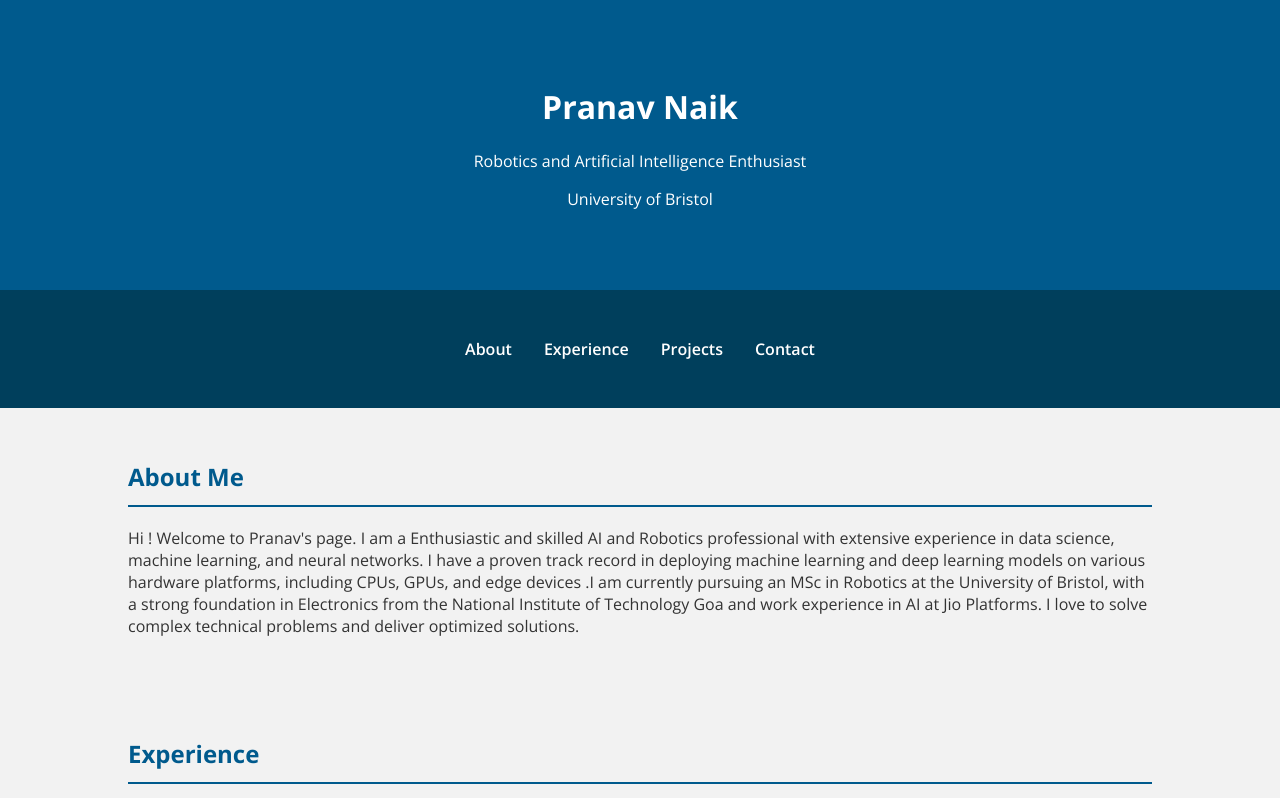
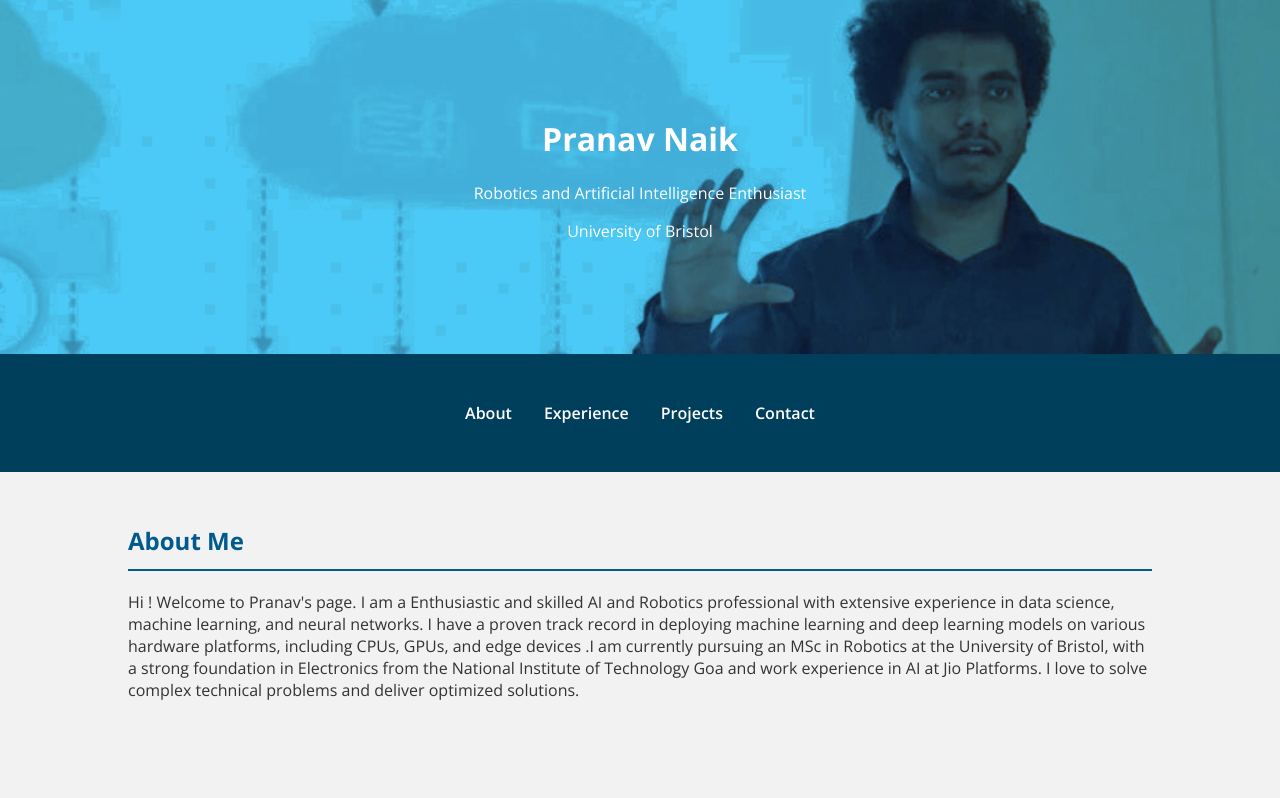
Before and after one commit to SilverArachnid/Pranav-s_Projects, a plain HTML site: page index.html in a window 1280 px wide. Shown: the top 798 px of the page. Drawn offline with nearby package versions, Linux system fonts and the light colour scheme.

Commit message:
added background image with tint

```diff
--- a/index.html
+++ b/index.html
@@ -99,13 +99,15 @@
 
     <section id="contact">
         <div class="container">
+
+            <div class="linkedin-block">
+                <div class="badge-base LI-profile-badge" data-locale="en_US" data-size="medium" data-theme="light" data-type="VERTICAL" data-vanity="pranav-naik-a49b081a7" data-version="v1"><a class="badge-base__link LI-simple-link" href="https://uk.linkedin.com/in/pranav-naik-a49b081a7?trk=profile-badge">Reach out to me on linked !</a></div>
+            </div>
             <h2>Contact</h2>
             <p>Email: <a href="mailto:pranavnaik59@gmail.com">pranavnaik59@gmail.com</a></p>
             <p>Phone: +44 7721950517 / +91 9552399948</p>
-            <p>Location: Bristol, United Kingdom</p>
-            <div class="linkedin-block">
-                <div class="badge-base LI-profile-badge" data-locale="en_US" data-size="medium" data-theme="light" data-type="VERTICAL" data-vanity="pranav-naik-a49b081a7" data-version="v1"><a class="badge-base__link LI-simple-link" href="https://uk.linkedin.com/in/pranav-naik-a49b081a7?trk=profile-badge">Pranav Naik</a></div>
-            </div>
+            <p>Location: Temple Way, Bristol, United Kingdom</p>
+
         </div>
     </section>
 
--- a/styles.css
+++ b/styles.css
@@ -7,11 +7,16 @@ body {
 }
 
 header {
-    background: #005a8d;
+    background:
+        url('images/Me_presenting.png') no-repeat center center; /* Background image */
+    background-size: cover; /* Make the image cover the entire header */
+    background-blend-mode: overlay; /* Blend the background color with the image */
+    background-color: rgba(0, 90, 141, 0.7); /* Blueish color with transparency */
     color: #fff;
-    padding: 2em 0;
+    padding: 4em 0; /* Adjusted padding for better visibility of the image */
     text-align: center;
 }
+
 
 nav {
     background: #003f5c;
```
Also changed, not shown: images/Me_presenting.png (added).
